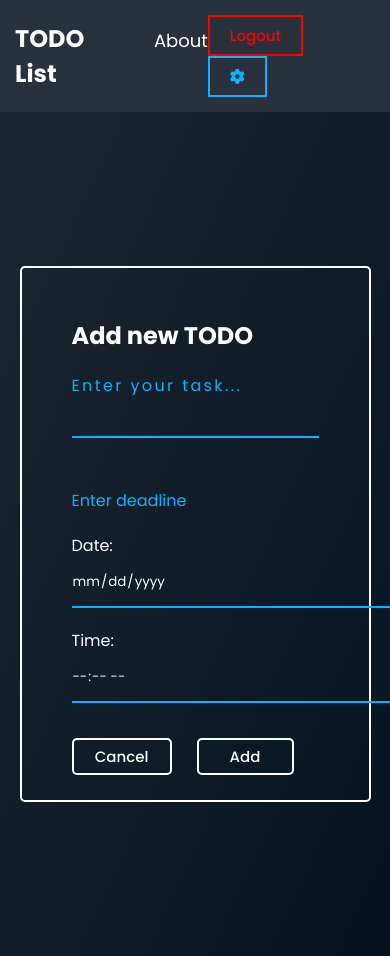
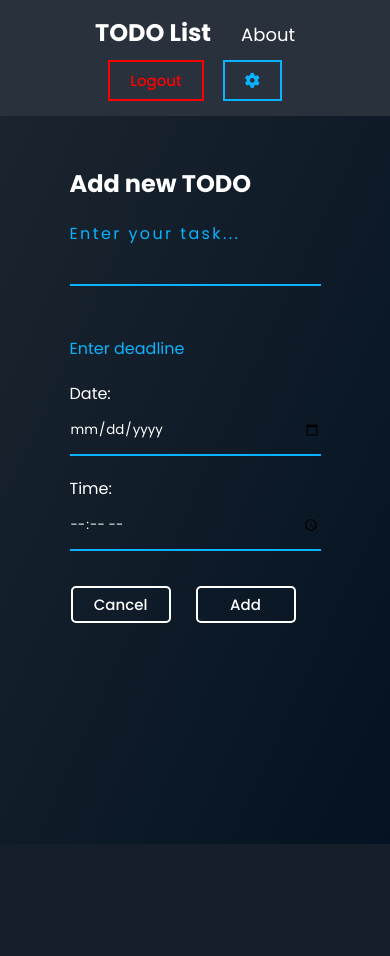
Before and after one commit to Yudin101/TODO-List, a Flask app: template templates/add.html in a window 390 px wide; the page is wider, and only the part inside the window is pictured. After the commit the page ends 844 px from the top of that part, so only its background shows below. Run offline with Flask 3, Linux system fonts and the light colour scheme; the template is opened without the code that fills it, so the values that code supplies are empty; the visitor is signed in with stand-in values (Sample User, id 1); some libraries are stand-ins or nearby versions.

Commit message:
made responsive

```diff
--- a/static/styles.css
+++ b/static/styles.css
@@ -12,13 +12,16 @@
 	--bgClr: #29313c;
 }
 
+body{
+	height: 100vh;
+	background: linear-gradient(to bottom right, #1c2630, #041221);
+}
+
 main{
 	display: flex;
 	flex-direction: column;
 	justify-content: center;
 	align-items: center;
-	min-height: 100vh;
-	background: linear-gradient(to bottom right, #1c2630, #041221);
 }
 
 .error{
@@ -215,8 +218,8 @@ nav .about-link:hover{
 	height: auto;
 	color: white;
 	padding: 30px;
-	border: 2px solid white;
-	border-radius: 15px;
+/*	border: 2px solid white;*/
+/*	border-radius: 15px;*/
 }
 
 .contents ul li{
@@ -303,13 +306,6 @@ nav .about-link:hover{
 	width: 90%;
 	color: white;
 	padding: 50px;
-	border-radius: 5px;
-	border: 2px solid white;
-	transition: 0.2s;
-}
-
-.add-form:hover{
-	border-color: var(--clr);
 }
 
 .add-form h2{
@@ -503,3 +499,33 @@ nav .about-link:hover{
 .me:hover{
 	text-decoration: underline;
 }
+
+@media (max-width: 600px){
+	nav{
+		flex-direction: column;
+	}
+
+	.logout{
+		margin-top: 10px;
+	}
+
+	.contents{
+		width: 100%;
+	}
+
+	.list{
+		padding: 10px 20px;
+	}
+
+	.list-buttons{
+		font-size: 15px;
+	}
+
+	.dateBox{
+		width: 100%;
+	}
+
+	.change-contents{
+		flex-direction: column;
+	}
+}
```
